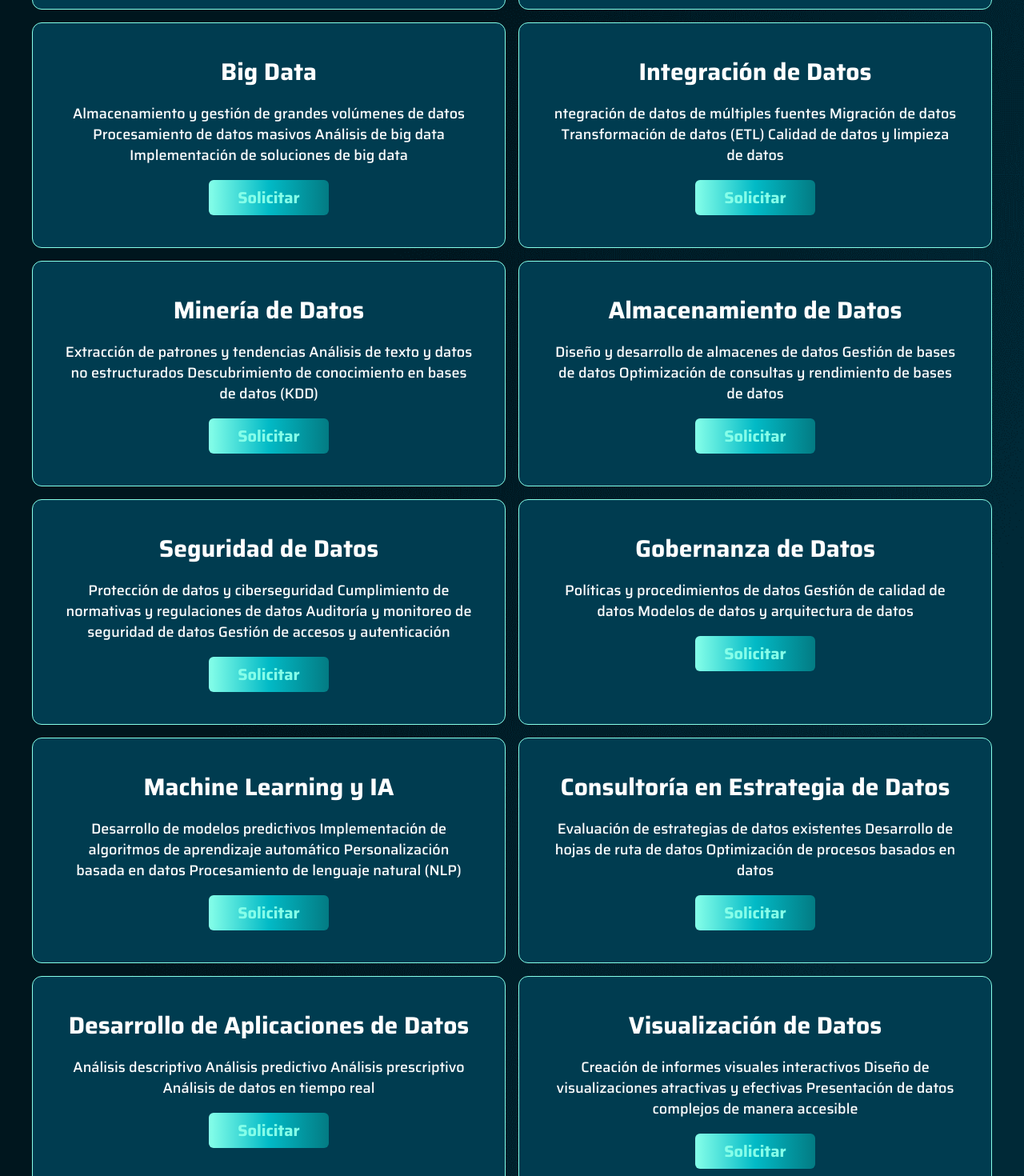
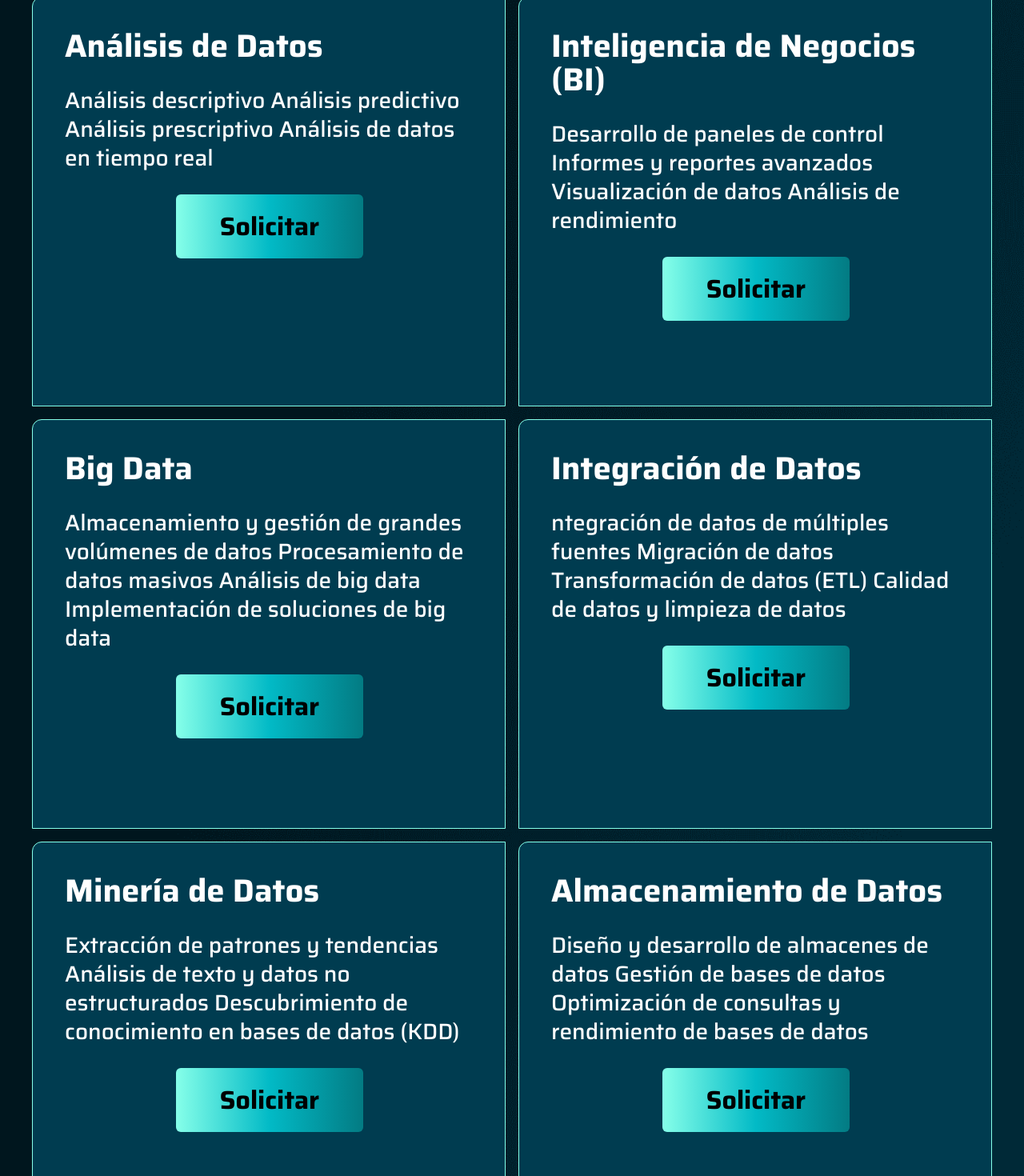
Before and after one commit to Palnetguy/caja-negra-frontend, a React (Create React App) app: page /data-services in a window 1280 px wide. Shown: the part 1140-2610 px from the top of the page at 80% size. Built offline with nearby package versions, Linux system fonts and the light colour scheme.

Commit message:
servicio

```diff
--- a/src/componets/nav_bar.jsx
+++ b/src/componets/nav_bar.jsx
@@ -57,6 +57,14 @@ const NavBar = () => {
                 zIndex: 1,
                  background: 'transparent',
               }}>
+                <li style={{
+              padding: '4px 12px',
+              cursor: 'pointer',
+            }}>
+              <Link target="_top" to="/data-services" style={{ color: 'white', textDecoration: 'none' }}>
+                Servicios
+              </Link>
+            </li>
             <li style={{
               padding: '4px 12px',
               cursor: 'pointer',
--- a/src/pages/data_services_page.jsx
+++ b/src/pages/data_services_page.jsx
@@ -8,7 +8,7 @@ const DataServicesPage = () => {
     <div className="data_services" >
       <div className="top" >
         <NavBar />
-        <div className="info" >
+        <div className="info">
           <h1>SERVICIO DE DATOS </h1>
           <p>
             En Caja Negra, comprendemos la importancia de los datos en el mundo
@@ -41,8 +41,18 @@ const DataServices = () => {
             Análisis de datos en tiempo real
           </p>
 
-          <Link target="_top" to="/solicitar">
-            <button className="full_gradient_btn" >Solicitar</button>
+          <Link target="_top" to="/solicitar" >
+            <button className="full_gradient_btn" style={{
+              width: '234px',
+              height: '80px',
+              color: 'black',
+              fontFamily: 'Saira',
+              fontSize: '32px',
+              fontWeight: '700',
+              lineHeight: '42px',
+              textAlign: 'center',
+              marginLeft:'2px'
+            }}>Solicitar</button>
           </Link>
         </div>
         <div className="data_serv" >
@@ -52,7 +62,17 @@ const DataServices = () => {
             Visualización de datos Análisis de rendimiento
           </p>
           <Link target="_top" to="/solicitar">
-            <button className="full_gradient_btn" >Solicitar</button>
+            <button className="full_gradient_btn" style={{
+              width: '234px',
+              height: '80px',
+              color: 'black',
+              fontFamily: 'Saira',
+              fontSize: '32px',
+              fontWeight: '700',
+              lineHeight: '42px',
+              textAlign: 'center',
+              marginLeft:'2px'
+            }}>Solicitar</button>
           </Link>
         </div>
         <div className="data_serv" >
@@ -63,7 +83,17 @@ const DataServices = () => {
             de big data
           </p>
           <Link target="_top" to="/solicitar">
-            <button className="full_gradient_btn" >Solicitar</button>
+            <button className="full_gradient_btn" style={{
+             width: '234px',
+             height: '80px',
+             color: 'black',
+             fontFamily: 'Saira',
+             fontSize: '32px',
+             fontWeight: '700',
+             lineHeight: '42px',
+             textAlign: 'center',
+             marginLeft:'2px'
+            }}>Solicitar</button>
           </Link>
         </div>
         <div className="data_serv" >
@@ -73,7 +103,17 @@ const DataServices = () => {
             Transformación de datos (ETL) Calidad de datos y limpieza de datos
           </p>
           <Link target="_top" to="/solicitar">
-            <button className="full_gradient_btn" >Solicitar</button>
+            <button className="full_gradient_btn" style={{
+              width: '234px',
+              height: '80px',
+              color: 'black',
+              fontFamily: 'Saira',
+              fontSize: '32px',
+              fontWeight: '700',
+              lineHeight: '42px',
+              textAlign: 'center',
+              marginLeft:'2px'
+            }}>Solicitar</button>
           </Link>
         </div>
         <div className="data_serv" >
@@ -83,7 +123,17 @@ const DataServices = () => {
             estructurados Descubrimiento de conocimiento en bases de datos (KDD)
           </p>
           <Link target="_top" to="/solicitar">
-            <button className="full_gradient_btn" >Solicitar</button>
+            <button className="full_gradient_btn" style={{
+              width: '234px',
+              height: '80px',
+              color: 'black',
+              fontFamily: 'Saira',
+              fontSize: '32px',
+              fontWeight: '700',
+              lineHeight: '42px',
+              textAlign: 'center',
+              marginLeft:'2px'
+            }}>Solicitar</button>
           </Link>
         </div>
         <div className="data_serv" >
@@ -93,7 +143,17 @@ const DataServices = () => {
             Optimización de consultas y rendimiento de bases de datos
           </p>
           <Link target="_top" to="/solicitar">
-            <button className="full_gradient_btn" >Solicitar</button>
+            <button className="full_gradient_btn" style={{
+             width: '234px',
+             height: '80px',
+             color: 'black',
+             fontFamily: 'Saira',
+             fontSize: '32px',
+             fontWeight: '700',
+             lineHeight: '42px',
+             textAlign: 'center',
+             marginLeft:'2px'
+            }}>Solicitar</button>
           </Link>
         </div>
         <div className="data_serv" >
@@ -104,7 +164,17 @@ const DataServices = () => {
             Gestión de accesos y autenticación
           </p>
           <Link target="_top" to="/solicitar">
-            <button className="full_gradient_btn" >Solicitar</button>
+            <button className="full_gradient_btn" style={{
+              width: '234px',
+              height: '80px',
+              color: 'black',
+              fontFamily: 'Saira',
+              fontSize: '32px',
+              fontWeight: '700',
+              lineHeight: '42px',
+              textAlign: 'center',
+              marginLeft:'2px'
+            }}>Solicitar</button>
           </Link>
         </div>
         <div className="data_serv" >
@@ -114,7 +184,17 @@ const DataServices = () => {
             Modelos de datos y arquitectura de datos
           </p>
           <Link target="_top" to="/solicitar">
-            <button className="full_gradient_btn" >Solicitar</button>
+            <button className="full_gradient_btn" style={{
+              width: '234px',
+              height: '80px',
+              color: 'black',
+              fontFamily: 'Saira',
+              fontSize: '32px',
+              fontWeight: '700',
+              lineHeight: '42px',
+              textAlign: 'center',
+              marginLeft:'2px'
+            }}>Solicitar</button>
           </Link>
         </div>
         <div className="data_serv" >
@@ -125,7 +205,17 @@ const DataServices = () => {
             de lenguaje natural (NLP)
           </p>
           <Link target="_top" to="/solicitar">
-            <button className="full_gradient_btn" >Solicitar</button>
+            <button className="full_gradient_btn" style={{
+              width: '234px',
+              height: '80px',
+              color: 'black',
+              fontFamily: 'Saira',
+              fontSize: '32px',
+              fontWeight: '700',
+              lineHeight: '42px',
+              textAlign: 'center',
+              marginLeft:'2px'
+            }}>Solicitar</button>
           </Link>
         </div>
         <div className="data_serv" >
@@ -135,7 +225,17 @@ const DataServices = () => {
             ruta de datos Optimización de procesos basados en datos
           </p>
           <Link target="_top" to="/solicitar">
-            <button className="full_gradient_btn" >Solicitar</button>
+            <button className="full_gradient_btn" style={{
+             width: '234px',
+             height: '80px',
+             color: 'black',
+             fontFamily: 'Saira',
+             fontSize: '32px',
+             fontWeight: '700',
+             lineHeight: '42px',
+             textAlign: 'center',
+             marginLeft:'2px'
+            }}>Solicitar</button>
           </Link>
         </div>
         <div className="data_serv" >
@@ -145,7 +245,17 @@ const DataServices = () => {
             Análisis de datos en tiempo real
           </p>
           <Link target="_top" to="/solicitar">
-            <button className="full_gradient_btn" >Solicitar</button>
+            <button className="full_gradient_btn" style={{
+              width: '234px',
+              height: '80px',
+              color: 'black',
+              fontFamily: 'Saira',
+              fontSize: '32px',
+              fontWeight: '700',
+              lineHeight: '42px',
+              textAlign: 'center',
+              marginLeft:'2px'
+            }}>Solicitar</button>
           </Link>
         </div>
         <div className="data_serv">
@@ -156,7 +266,17 @@ const DataServices = () => {
             accesible
           </p>
           <Link target="_top" to="/solicitar">
-            <button className="full_gradient_btn" >Solicitar</button>
+            <button className="full_gradient_btn" style={{
+              width: '234px',
+              height: '80px',
+              color: 'black',
+              fontFamily: 'Saira',
+              fontSize: '32px',
+              fontWeight: '700',
+              lineHeight: '42px',
+              textAlign: 'center',
+              marginLeft:'2px'
+            }}>Solicitar</button>
           </Link>
         </div>
         <div className="data_serv" >
@@ -166,7 +286,17 @@ const DataServices = () => {
             y datos Automatización de análisis y reportes
           </p>
           <Link target="_top" to="/solicitar">
-            <button className="full_gradient_btn" >Solicitar</button>
+            <button className="full_gradient_btn" style={{
+             width: '234px',
+             height: '80px',
+             color: 'black',
+             fontFamily: 'Saira',
+             fontSize: '32px',
+             fontWeight: '700',
+             lineHeight: '42px',
+             textAlign: 'center',
+             marginLeft:'2px'
+            }}>Solicitar</button>
           </Link>
         </div>
       </div>
--- a/src/styles/data_services_page.css
+++ b/src/styles/data_services_page.css
@@ -2,10 +2,12 @@
   height: 100vh;
   background: url("../assets/images/timage7.png");
   background-repeat: no-repeat;
-  background-size: contain;
+  background-size: cover;
   display: flex;
   flex-direction: column;
   /* align-items: center; */
+  width: 100vw;
+
 }
 .data_services .more {
   background-repeat: no-repeat;
@@ -17,8 +19,16 @@
   flex: 1;
   display: flex;
   flex-direction: column;
+  justify-content: start;
+  flex: 1;
+  position: relative;
+  display: flex;
+  align-items: start;
   justify-content: center;
-  /* background: red; */
+  text-align: start;
+  flex-direction: column;
+  width: 70vw;
+  height: 490px;
 }
 
 .data_services .top > .info > h1 {
@@ -30,6 +40,14 @@
   line-height: 60px; /* 93.75% */
   letter-spacing: -1.28px;
   text-transform: uppercase;
+  font-family: Saira;
+  font-size: 64px;
+  font-weight: 800;
+  line-height: 79px;
+  letter-spacing: -0.02em;
+  text-align: start;
+  margin-bottom: 0.5em;
+  margin-left: 0;
 }
 .data_services .top > .info > p {
   color: #fff;
@@ -43,7 +61,8 @@
 }
 .data_services .data_services_op > h1 {
   /* width: 500px; */
-  margin: 0 auto;
+  margin:3em auto;
+
 }
 .data_services .data_services_op > .data_serv_container {
   display: flex;
@@ -62,6 +81,14 @@
   width: calc((100% / 2) - 1em);
   margin: 0.5em;
   text-align: center;
+height: 512px;
+top: 4148px;
+left: 740px;
+gap: 0px;
+border-radius: 12px 0px 0px 0px;
+border: 1px 0px 0px 0px;
+opacity: 0px;
+
 }
 .data_services .data_services_op .data_serv > h1 {
   color: #fff;
@@ -71,6 +98,11 @@
   font-style: normal;
   font-weight: 700;
   line-height: 42px; /* 105% */
+  font-family: Saira;
+  font-size: 40px;
+  font-weight: 700;
+  line-height: 42px;
+  text-align: left;
 }
 .data_services .data_services_op .data_serv > p {
   color: #fff;
@@ -80,6 +112,12 @@
   font-weight: 500;
   line-height: 26px; /* 128.571% */
   margin: 1em 0;
+  font-family: Saira;
+font-size: 28px;
+font-weight: 500;
+line-height: 36px;
+text-align: left;
+
 }
 @media (max-width: 980px) {
 }
--- a/src/styles/solicitar_page.css
+++ b/src/styles/solicitar_page.css
@@ -21,6 +21,14 @@
   flex-direction: column;
   justify-content: center;
   /* background: red; */
+  position: relative;
+  display: flex;
+  align-items: start;
+  justify-content: center;
+  text-align: start;
+  flex-direction: column;
+  width: 70vw;
+  height: 490px;
 }
 
 .solicitar_page .top > .info > h1 {
```
